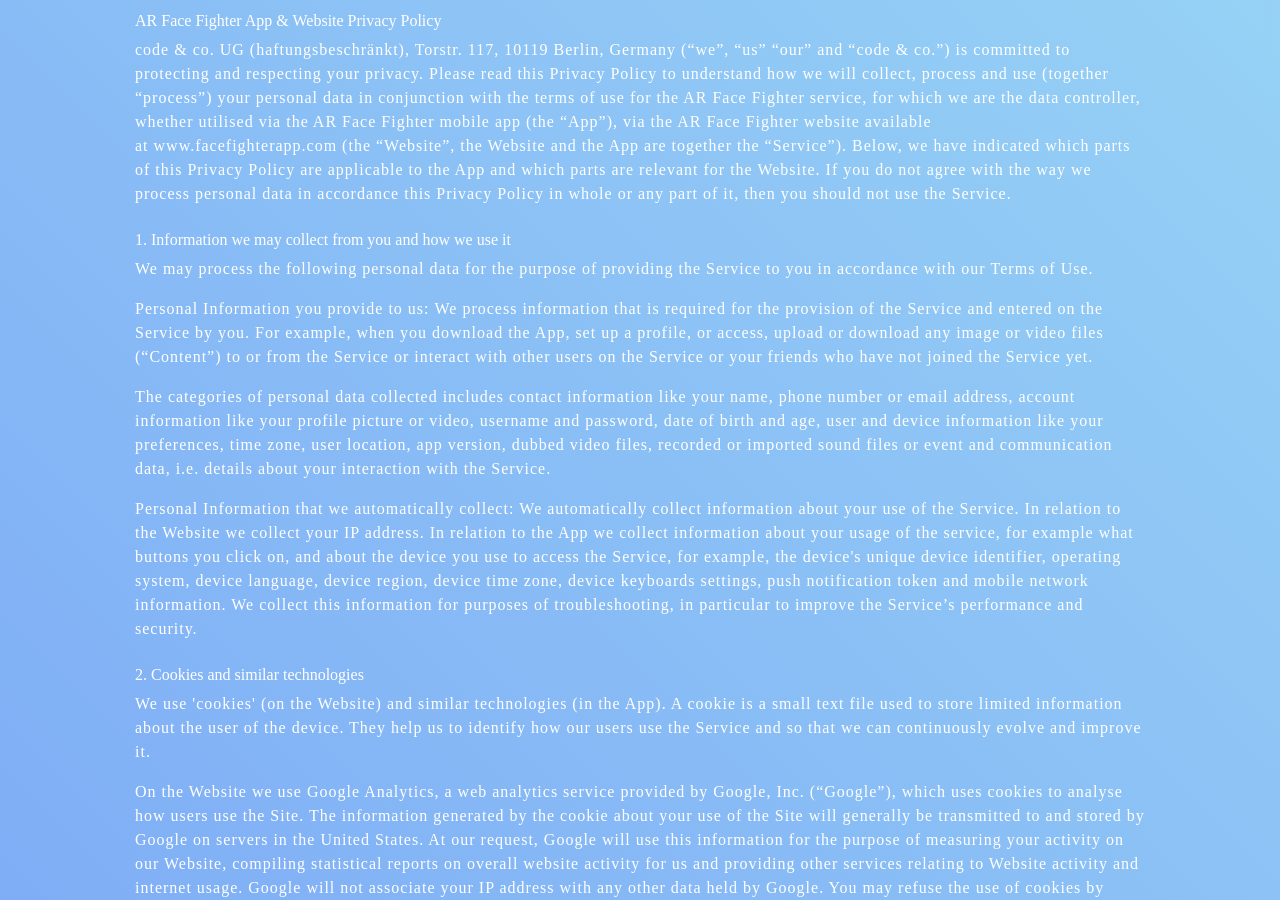
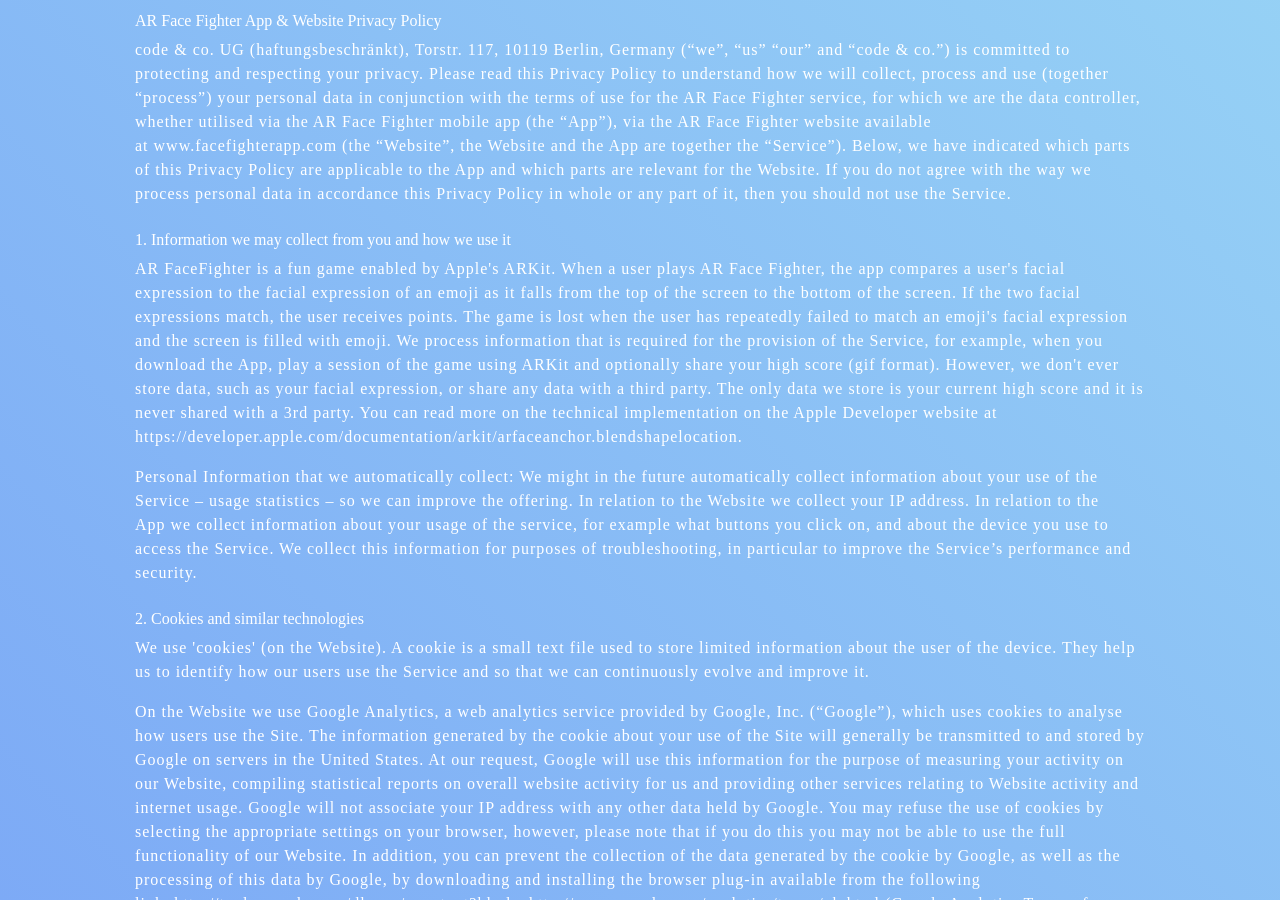
Before and after one commit to code-and-co/facefighter-web, a Jekyll site: the page built from legal/privacy-notice/index.html, in a window 1280 px wide and 900 px high, scrolled down 302 px. Built offline with Jekyll 4.4.1, drawn with Linux system fonts in a browser that asks for light colours; some web fonts are replaced; some of the changed text lies outside the part shown.

Commit message:
privacy policy shizzle

```diff
--- a/legal/privacy-notice/index.html
+++ b/legal/privacy-notice/index.html
@@ -19,33 +19,30 @@
     </p>
 
     <h4 class="mt-4">1. Information we may collect from you and how we use it</h4>
+
     <p>
-      We may process the following personal data for the purpose of providing the Service to you in accordance with our Terms of Use.
+      AR FaceFighter  is a fun game enabled by Apple's ARKit. When a user plays AR Face Fighter, the app compares a user's facial expression to the facial expression of an emoji as it falls from the top of the screen to the bottom of the screen. If the two facial expressions match, the user receives points. The game is lost when the user has repeatedly failed to match an emoji's facial expression and the screen is filled with emoji.
+
+      We process information that is required for the provision of the Service, for example, when you download the App, play a session of the game using ARKit and optionally share your high score (gif format). However, we don't ever store data, such as your facial expression, or share any data with a third party. The only data we store is your current high score and it is never shared with a 3rd party.
+
+      You can read more on the technical implementation on the Apple Developer website at https://developer.apple.com/documentation/arkit/arfaceanchor.blendshapelocation.
+
     </p>
     <p>
-      Personal Information you provide to us: We process information that is required for the provision of the Service and entered on the Service by you. For example, when you download the App, set up a profile, or access, upload or download any image or video files (“Content”) to or from the Service or interact with other users on the Service or your friends who have not joined the Service yet.
-    </p>
-    <p>
-    The categories of personal data collected includes contact information like your name, phone number or email address, account information like your profile picture or video, username and password, date of birth and age, user and device information like your preferences, time zone, user location, app version, dubbed video files, recorded or imported sound files or event and communication data, i.e. details about your interaction with the Service.
-    </p>
-    <p>
-      Personal Information that we automatically collect: We automatically collect information about your use of the Service. In relation to the Website we collect your IP address. In relation to the App we collect information about your usage of the service, for example what buttons you click on, and about the device you use to access the Service, for example, the device's unique device identifier, operating system, device language, device region, device time zone, device keyboards settings, push notification token and mobile network information. We collect this information for purposes of troubleshooting, in particular to improve the Service’s performance and security.
+      Personal Information that we automatically collect: We might in the future automatically collect information about your use of the Service – usage statistics – so we can improve the offering. In relation to the Website we collect your IP address. In relation to the App we collect information about your usage of the service, for example what buttons you click on, and about the device you use to access the Service. We collect this information for purposes of troubleshooting, in particular to improve the Service’s performance and security.
     </p>
 
     <h4 class="mt-4">2. Cookies and similar technologies</h4>
     <p>
-      We use 'cookies' (on the Website) and similar technologies (in the App). A cookie is a small text file used to store limited information about the user of the device. They help us to identify how our users use the Service and so that we can continuously evolve and improve it.
+      We use 'cookies' (on the Website). A cookie is a small text file used to store limited information about the user of the device. They help us to identify how our users use the Service and so that we can continuously evolve and improve it.
     </p>
     <p>
       On the Website we use Google Analytics, a web analytics service provided by Google, Inc. (“Google”), which uses cookies to analyse how users use the Site. The information generated by the cookie about your use of the Site will generally be transmitted to and stored by Google on servers in the United States. At our request, Google will use this information for the purpose of measuring your activity on our Website, compiling statistical reports on overall website activity for us and providing other services relating to Website activity and internet usage. Google will not associate your IP address with any other data held by Google. You may refuse the use of cookies by selecting the appropriate settings on your browser, however, please note that if you do this you may not be able to use the full functionality of our Website. In addition, you can prevent the collection of the data generated by the cookie by Google, as well as the processing of this data by Google, by downloading and installing the browser plug-in available from the following link: http://tools.google.com/dlpage/gaoptout?hl=de. http://www.google.com/analytics/terms/gb.html (Google Analytics Terms of Service & Privacy). For more information about what cookies are and your rights to control cookies, please visit the third party educational resource www.allaboutcookies.org.
     </p>
-    <p>
-      In the App we use our own technology that allows us to improve the Service’s performance. This technology works by registering certain events in our database. These events may include start and duration of user sessions with the application, clicks on different buttons within the application, as well as user input like search terms.
-    </p>
 
     <h4 class="mt-4">3. Sharing your information and International Transfers</h4>
     <p>
-      We do not share personal data with third parties except where we have your permission to do so. We may process your personal data through third party service providers which act on our behalf for the purposes described in this Privacy Policy. In such cases, we will always implement the legally required safeguards to protect your personal data. If you are located in the European Economic Area (“EEA”), a transfer to territories that are outside of the EEA may occur where these service providers may be based. Where this is the case, we will use measures to ensure that your personal data is adequately protected in accordance with EU data protection law requirements.
+      We do not share personal data with third parties except where we have your permission to do so, e.g. when you choose to share a GIF of your high score. We may process your personal data through third party service providers which act on our behalf for the purposes described in this Privacy Policy. In such cases, we will always implement the legally required safeguards to protect your personal data. If you are located in the European Economic Area (“EEA”), a transfer to territories that are outside of the EEA may occur where these service providers may be based. Where this is the case, we will use measures to ensure that your personal data is adequately protected in accordance with EU data protection law requirements.
     </p>
 
     <h4 class="mt-4">4. Security of Your Information</h4>
@@ -53,19 +50,15 @@
       We take the security of your personal information seriously and use appropriate technical and organisational measures to protect your personal information against unauthorised or unlawful processing and against accidental loss, destruction or damage. However, the transmission of information via the internet is not completely secure. Therefore, we cannot guarantee the security of your data during its transmission to or from the Service.
     </p>
 
-    <h4 class="mt-4">5. Your Privacy Choices</h4>
-    <p>
-      If at any time you believe that your personal data stored with us are incorrect or if you would like to access them, you can update them via your user profile.
-    </p>
 
-    <h4 class="mt-4">6. Updates to this Privacy Policy</h4>
+    <h4 class="mt-4">5. Updates to this Privacy Policy</h4>
     <p>
       We may update this privacy policy from time to time to reflect any changes: (i) in our policies or relevant laws; or (ii) in the functionality of the Service. Any updates will be notified to you.
     </p>
 
-    <h4 class="mt-4">7. Contact Us</h4>
+    <h4 class="mt-4">6. Contact Us</h4>
     <p>
-      If you have any questions or comments about this Privacy Policy or privacy matters generally, you can email us at privacy@codeandco.com or write to us at code & co. UG (haftungsbeschränkt), Torstr. 117, 10119 Berlin, Germany.
+      If you have any questions or comments about this Privacy Policy or privacy matters generally, you can email us at hello@codeandco.com or write to us at code & co. UG (haftungsbeschränkt), Torstr. 117, 10119 Berlin, Germany.
     </p>
     <p>
       Last Update: March 2018
```
